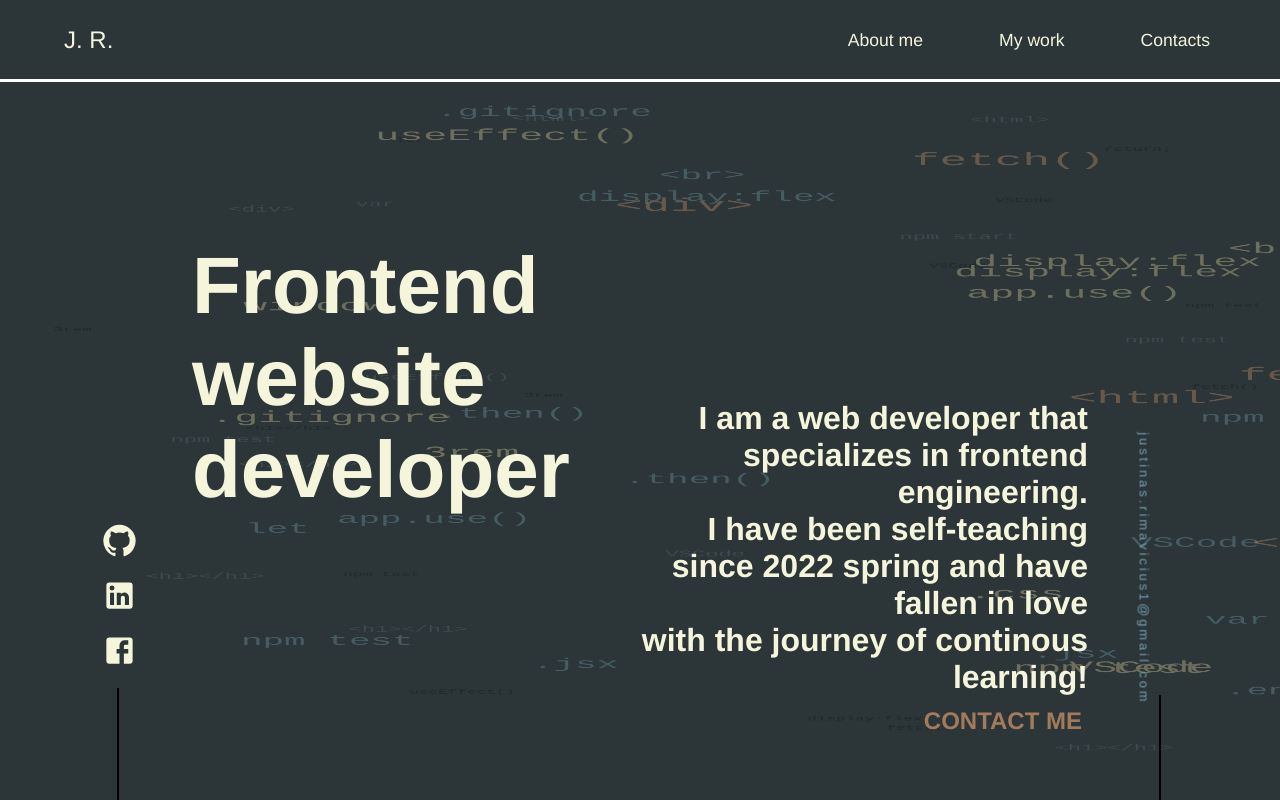
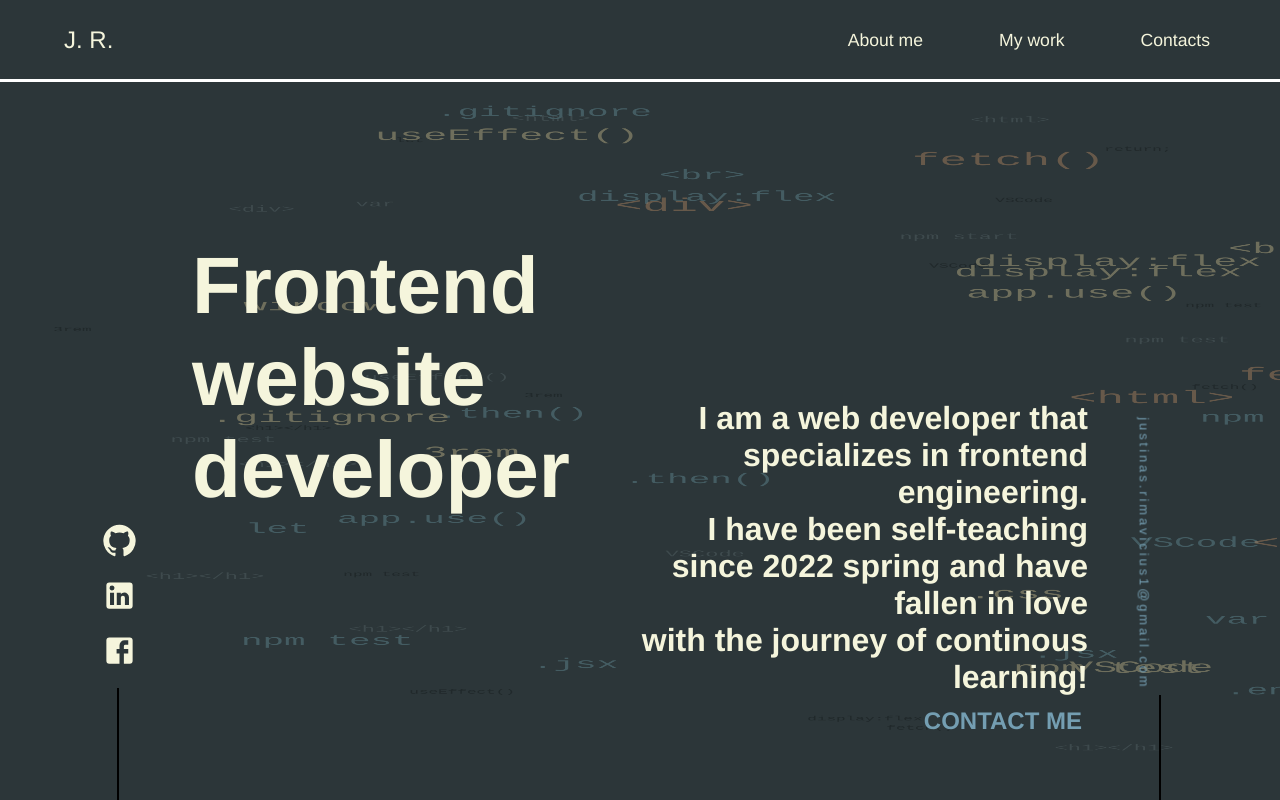
Before and after one commit to Justasrimavicius/portfolio, a React (Create React App) app in the folder client/: page / in a window 1280 px wide. In both pictures the pointer is over the link "justinas.rimavicius1@gmail.com". Shown: the top 800 px of the page. Built offline with nearby package versions, Linux system fonts and the light colour scheme.

Commit message:
Side dashes added.

```diff
--- a/client/src/Components/MainContent.jsx
+++ b/client/src/Components/MainContent.jsx
@@ -8,6 +8,9 @@ import AboutMe from '../Components/MainSections/AboutMe';
 
 
 // MUI
+import { useTheme } from '@emotion/react';
+import { ThemeProvider, createTheme } from '@mui/material/styles';
+
 import GitHubIcon from '@mui/icons-material/GitHub';
 import LinkedInIcon from '@mui/icons-material/LinkedIn';
 import FacebookIcon from '@mui/icons-material/Facebook';
--- a/client/src/Styles/main.css
+++ b/client/src/Styles/main.css
@@ -4,7 +4,7 @@ rgb(63, 78, 79)     - dark2
 rgb(162, 123, 92)   - brown
 rgb(220, 215, 201)  - light
 */
-*{
+*:not(path){
     font-family: 'Franklin Gothic Medium', 'Arial Narrow', Arial, sans-serif;
     color: beige;
 }
@@ -59,7 +59,7 @@ body{
 }
 .intro-text-miniAbout button{
     border: none;
-    color: rgb(162, 123, 92);
+    color: #749EB2;
     background-color: rgba(0, 0, 0, 0);
     font-size: 1.5rem;
     font-weight: bold;
@@ -114,9 +114,18 @@ body{
 
     letter-spacing: 3px;
     z-index: 100;
+
+    transition: 1s all;
 }
 .gmail-dash a:hover{
     color: #749EB2;
+    transform: rotate(90deg);
+    -webkit-transform: rotate(90deg);
+    -moz-transform: rotate(90deg);
+    -ms-transform: rotate(90deg);
+    -o-transform: rotate(90deg);
+
+    transform: translate(0%, -100%) rotate(90deg);
 }
 .dash-for-gmail{
     position: fixed;
@@ -129,9 +138,6 @@ body{
 }
 
 /* -------------------- side sections for socials -------------------- */
-.socials-dash{
-    /* opacity: 0; */
-}
 .socials-holder{
     position: fixed;
     bottom: -16vh;
@@ -147,13 +153,18 @@ body{
     color: #749EB2;
 }
 .dash-for-socials{
-    /* position: fixed;
-    bottom: -16vh;
-    left: 8vw; */
     background-color: black;
     height: 240px;
     width: 2px;
     margin-left: 14.5px;
+}
+.socials-holder > svg:nth-child(-n+3){
+    transition: 1s all;
+    color: beige;
+}
+.socials-holder > svg:nth-child(-n+3):hover{
+    transform: scale(1.1);
+    color: #749EB2;
 }
 
 
```
Lines whose indentation alone changed are shown as unchanged.
